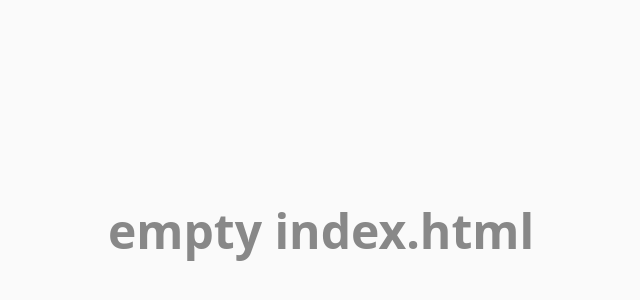
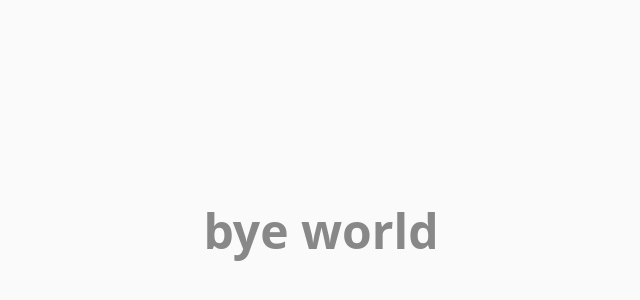
Before and after one commit to sambokher/established-ferret, a plain HTML site: page index.html in a window 1280 px wide. Shown: the part 170-470 px from the top of the page, without its empty margins (319-959 px from the left). Drawn offline with Linux system fonts and the light colour scheme.

Commit message:
add bye world
Entire-Checkpoint: 68e0f4d19a32

```diff
--- a/index.html
+++ b/index.html
@@ -6,6 +6,6 @@
   <title>established-ferret</title>
 </head>
 <body style="margin:0;display:flex;align-items:center;justify-content:center;height:100vh;font-family:system-ui,sans-serif;background:#fafafa;color:#888">
-  <h1 style="font-size:3rem">empty index.html</h1>
+  <h1 style="font-size:3rem">bye world</h1>
 </body>
 </html>
```
